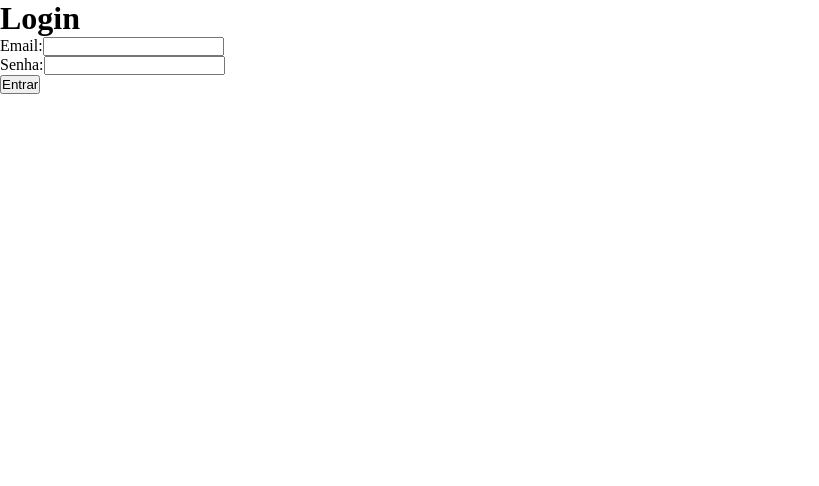
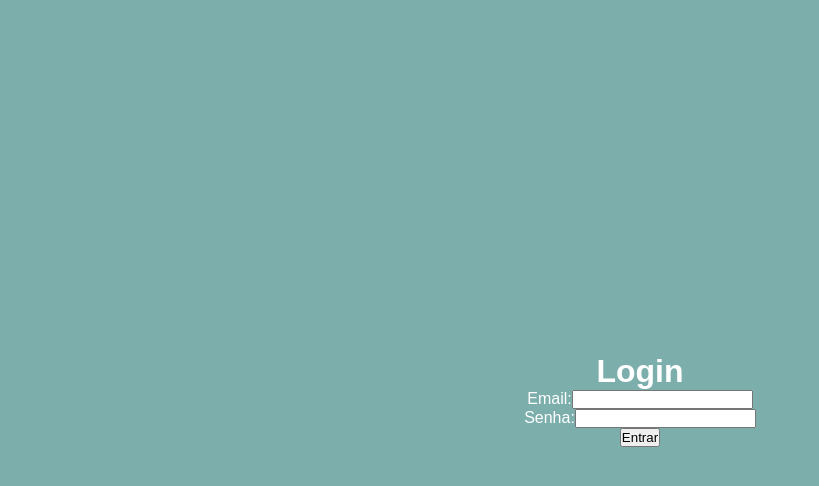
Before and after one commit to jaquelinemarina/FuturoDEV_M3S01, a React (Vite) app: page / in a window 1280 px wide. Shown: the top 486 px of the page, without its empty margins (0-819 px from the left). Built offline with nearby package versions, Linux system fonts and the light colour scheme.

Commit message:
💄 style: estilização básica

```diff
--- a/src/styles/globals.css
+++ b/src/styles/globals.css
@@ -4,3 +4,14 @@
     outline: 0;
     box-sizing: border-box;
 }
+
+body {
+    font-family: Arial, sans-serif;
+    background-color: #7cafac;
+    color: white;
+    display: flex;
+    justify-content: center;
+    align-items: center;
+    text-align: center;
+    height: 100vh;
+}
```
